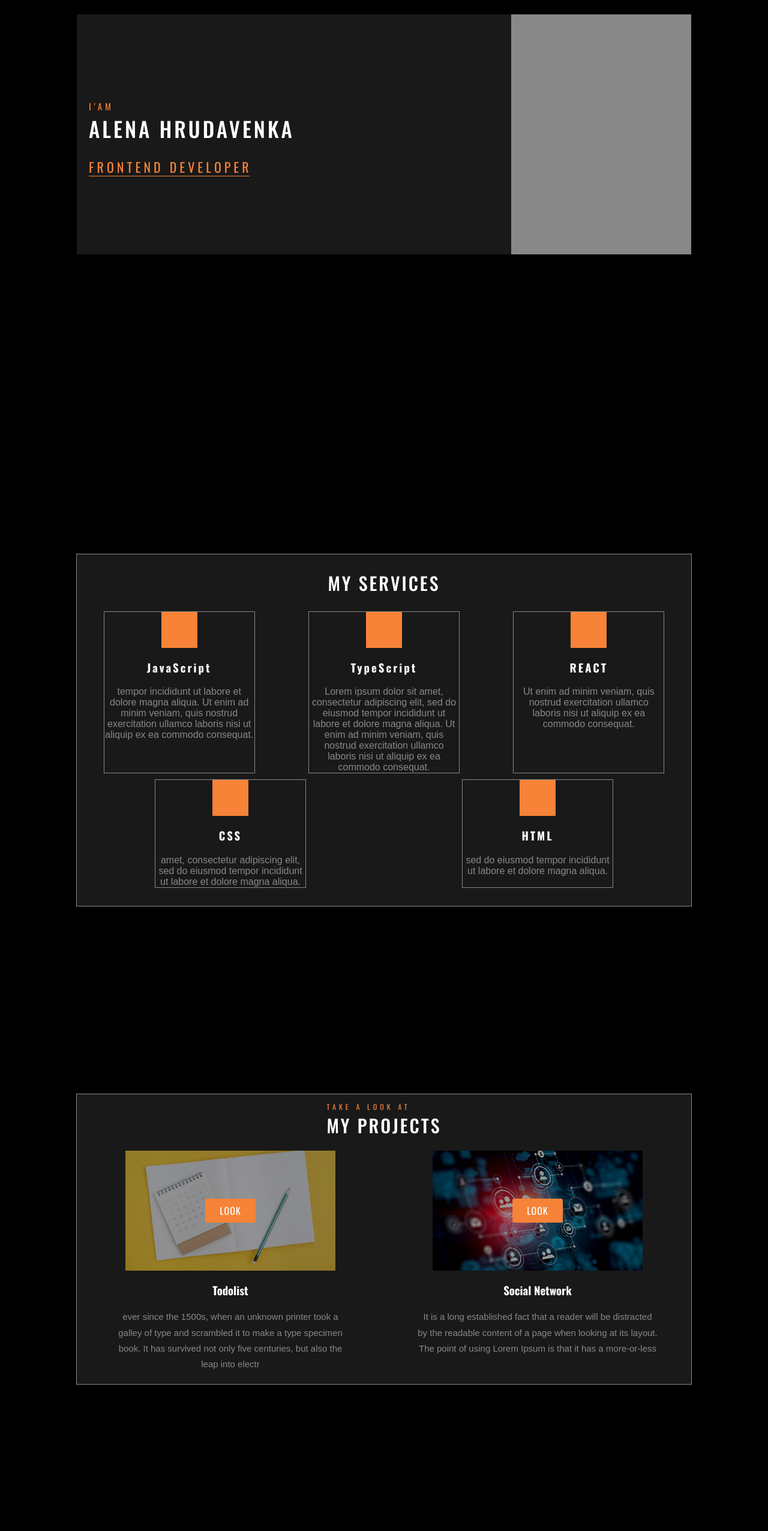
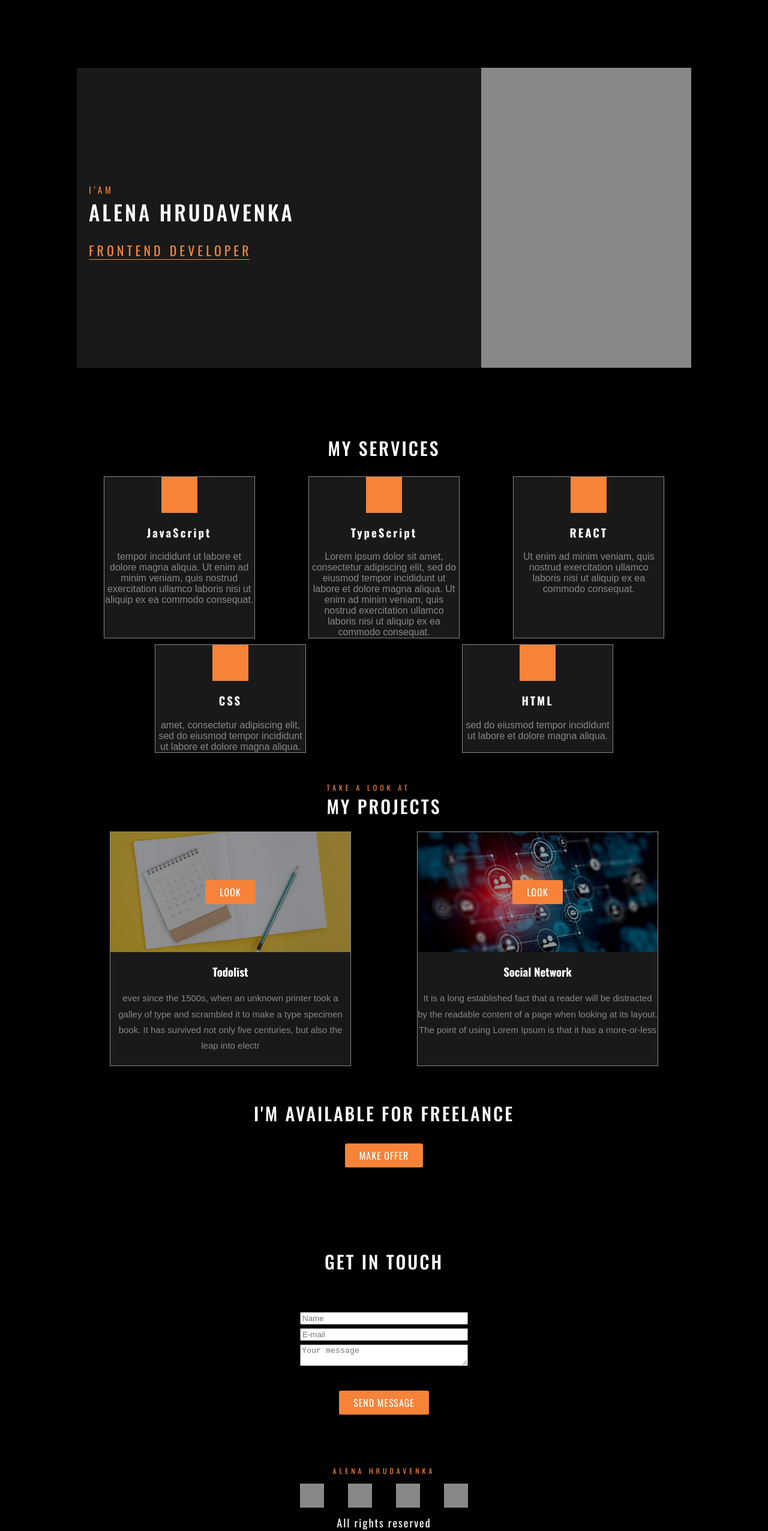
Before and after one commit to ElenaHrudavenka/portfolio, a React (Create React App) app: page / in a window 1280 px wide. Shown: the part 57-2609 px from the top of the page at 60% size. Built offline with nearby package versions, Linux system fonts and the light colour scheme; a web font is replaced by a local one.

Commit message:
styles have been updated

```diff
--- a/src/common/styles/Container.module.scss
+++ b/src/common/styles/Container.module.scss
@@ -8,5 +8,5 @@
     align-items: center;
     justify-content: space-between;
     flex-wrap: wrap;
-    background-color: $bgColor
+/*    background-color: $bgColor*/
 }
--- a/src/common/styles/sass/mixins.scss
+++ b/src/common/styles/sass/mixins.scss
@@ -1,5 +1,7 @@
 @import './variables';
-@mixin text () {
+@mixin text ($fontFamily, $fontSize) {
+font-family: $fontFamily;
+  font-size: $fontSize;
 
 }
 @mixin primaryText () {
--- a/src/contact/Contacts.module.scss
+++ b/src/contact/Contacts.module.scss
@@ -2,13 +2,14 @@
 
 .contactsBlock {
   background-color: $bgSecondColor;
+  padding-bottom: 30px;
 
   .contactsContainer {
     display: flex;
     flex-direction: column;
-    min-height: 60vh;
+    min-height: 40vh;
     justify-content: space-around;
-    border: 1px solid $secondaryColor;
+/*    border: 1px solid $secondaryColor;*/
     padding: 20px 0;
     @media screen and (max-width: 350px) {
       text-align: center;
--- a/src/footer/Footer.module.scss
+++ b/src/footer/Footer.module.scss
@@ -1,15 +1,13 @@
 .footerBox {
   background-color: #000;
   font-family: 'Oswald', sans-serif;
-  padding: 100px 0 20px;
+  padding-bottom: 10px;
 
   .footerContainer {
-    border: 1px solid #888;
-    min-height: 150px;
-    background-color: #191919;
+    min-height: 120px;
     display: flex;
     flex-direction: column;
-    justify-content: space-around;
+    justify-content: space-between;
     @media screen and (max-width: 229px) {
       text-align: center;
     }
--- a/src/freelance/Freelance.module.scss
+++ b/src/freelance/Freelance.module.scss
@@ -3,15 +3,14 @@
 .freelanceBox {
   background-color: $bgSecondColor;
   min-height: 25vh;
-  padding: 100px 0;
+  padding-bottom: 30px;
 
   .freelanceContainer {
-    height: 150px;
-    background-color: $bgColor;
+    height: 120px;
     display: flex;
     flex-direction: column;
     justify-content: space-around;
-    border: 1px solid $secondaryColor;
+/*    border: 1px solid $secondaryColor;*/
     padding: 20px 0;
     @media screen and (max-width: 558px) {
       text-align: center;
--- a/src/header/Header.module.scss
+++ b/src/header/Header.module.scss
@@ -1,6 +1,6 @@
 @import '../common/styles/sass/variables';
 .header {
-    height: 80px;
+    height: 60px;
     display: flex;
     justify-content: flex-end;
     align-items: center;
--- a/src/main/Main.module.scss
+++ b/src/main/Main.module.scss
@@ -1,10 +1,11 @@
 @import '../common/styles/sass/variables';
 .mainBlock {
-    min-height: 100vh;
+    min-height: 90vh;
     background-color: $bgSecondColor;
+    display: flex;
+    flex-direction: column;
+    justify-content: center;
     .mainContainer {
-        border: 1px solid;
-        height: 100%;
         width: 80%;
         margin: 0 auto;
         display: flex;
@@ -68,8 +69,8 @@
             }
         }
         .photo {
-            width: 300px;
-            height: 400px;
+            width: 350px;
+            height: 500px;
             background-color: #888;
         }
     }
--- a/src/nav/Nav.module.scss
+++ b/src/nav/Nav.module.scss
@@ -5,7 +5,7 @@
     display: flex;
     justify-content: space-between;
     text-transform: uppercase;
-    color: $primaryColor;
+/*    color: $primaryColor;*/
     padding: 3px;
     & a {
         text-decoration: none;
--- a/src/projects/Projects.module.scss
+++ b/src/projects/Projects.module.scss
@@ -1,15 +1,16 @@
 @import '../common/styles/sass/variables';
 
 .projectsBlock {
-  min-height: 100vh;
+/*  min-height: 100vh;*/
   background-color: $bgSecondColor;
+  padding-bottom: 30px;
 
   .projectsContainer {
     flex-direction: column;
     align-items: center;
     justify-content: flex-start;
-    background-color: $bgColor;
-    border: 1px solid $secondaryColor;
+/*    background-color: $bgColor;
+    border: 1px solid $secondaryColor;*/
 
     .projects {
       /*border: 1px solid;*/
--- a/src/projects/project/Project.module.scss
+++ b/src/projects/project/Project.module.scss
@@ -3,6 +3,7 @@
 .project {
   color: $textColor;
   background-color: $bgColor;
+  border: 1px solid $secondaryColor;
   width: 400px;
   display: flex;
   flex-direction: column;
@@ -11,11 +12,10 @@
   .image {
     position: relative;
     height: 200px;
-    width: 350px;
+    width: 100%;
     display: flex;
     justify-content: center;
     align-items: center;
-    /* background-image: url("");*/
     background-size: cover;
     background-position: center;
     @media screen and (max-width: 453px) {
@@ -55,7 +55,6 @@
     }
   }
   .description {
-    background-color: $bgColor;
     color: $secondaryColor;
     text-align: center;
     font-family: 'Rambla', sans-serif;
--- a/src/skills/Skills.module.scss
+++ b/src/skills/Skills.module.scss
@@ -1,21 +1,22 @@
 @import '../common/styles/sass/variables.scss';
 
 .skillsBlock {
-  min-height: 100vh;
+/*  min-height: 100vh;*/
   background-color: $bgSecondColor;
-  padding: 100px 0;
+/*  padding: 100px 0;*/
+  padding-bottom: 30px;
 }
 
 .skillsContainer {
-  border: 1px solid $secondaryColor;
+ /* border: 1px solid $secondaryColor;*/
   align-items: center;
   flex-direction: column;
   justify-content: flex-start;
-  padding: 25px 0;
+  /*padding: 25px 0;*/
 }
 
 .skills {
-  background-color: $bgColor;
+/*  background-color: $bgColor;*/
   width: 100%;
   display: flex;
   justify-content: space-around;
```
